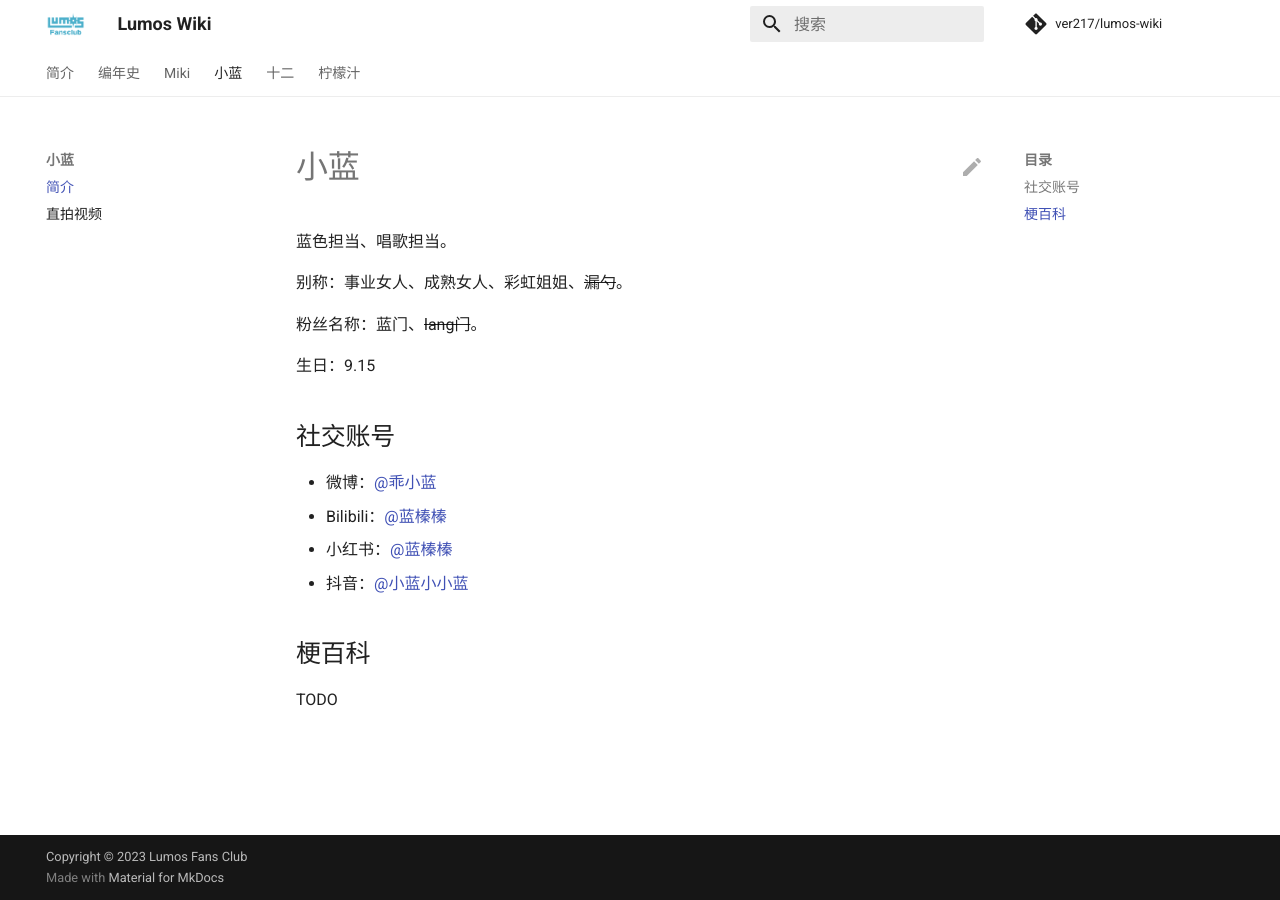
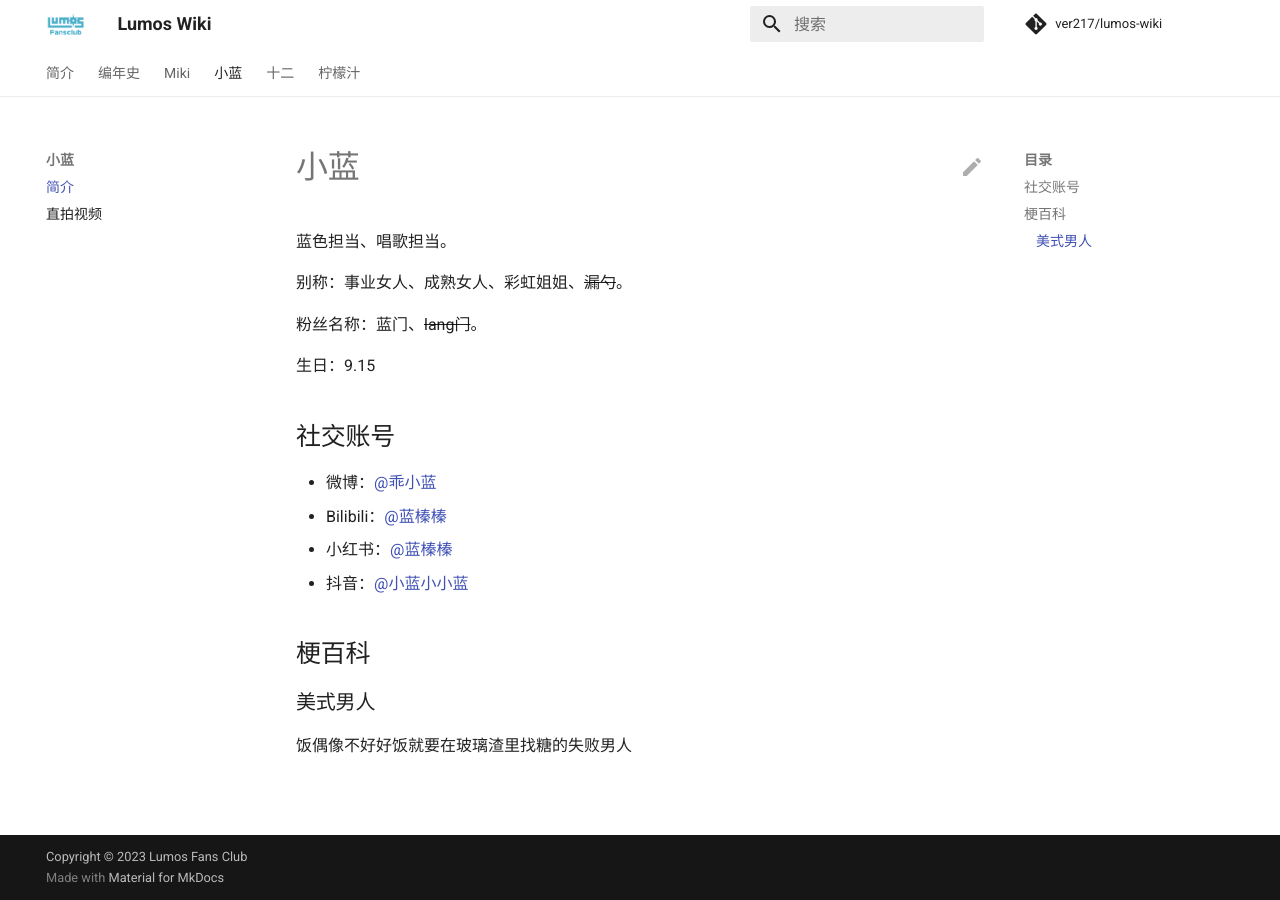
Before and after one commit to ver217/lumos-wiki, an MkDocs documentation site: the page built from docs/aoyi/index.md, in a window 1280 px wide. Built offline with MkDocs 1.6.1 and Material for MkDocs 9.7.7, drawn with Linux system fonts in a browser that asks for light colours; comment, search, counter and statistics services are not loaded.

Commit message:
[doc] update meme

```diff
--- a/docs/aoyi/index.md
+++ b/docs/aoyi/index.md
@@ -17,4 +17,6 @@
 
 ## 梗百科
 
-TODO
+### 美式男人
+
+饭偶像不好好饭就要在玻璃渣里找糖的失败男人
```
